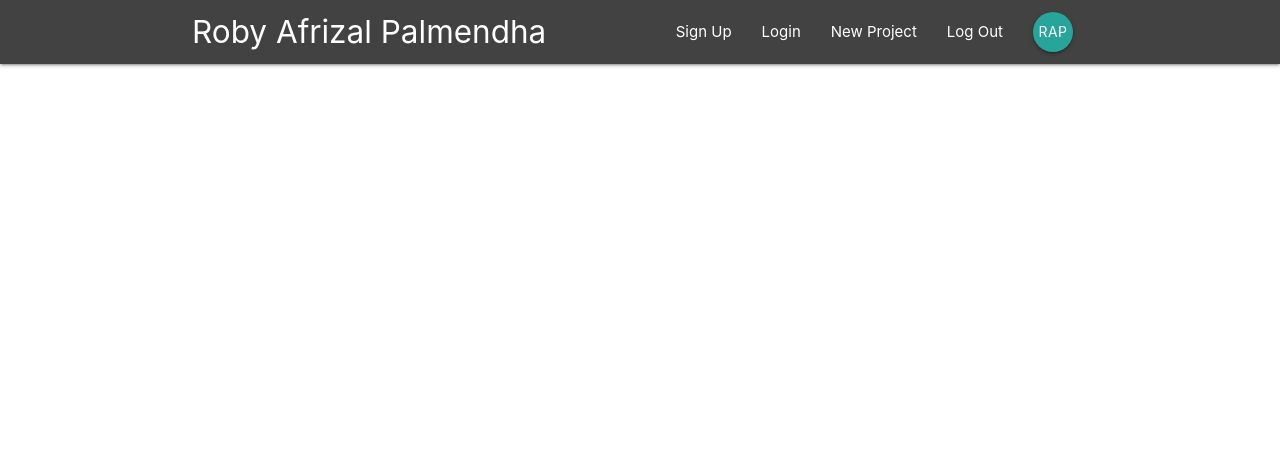
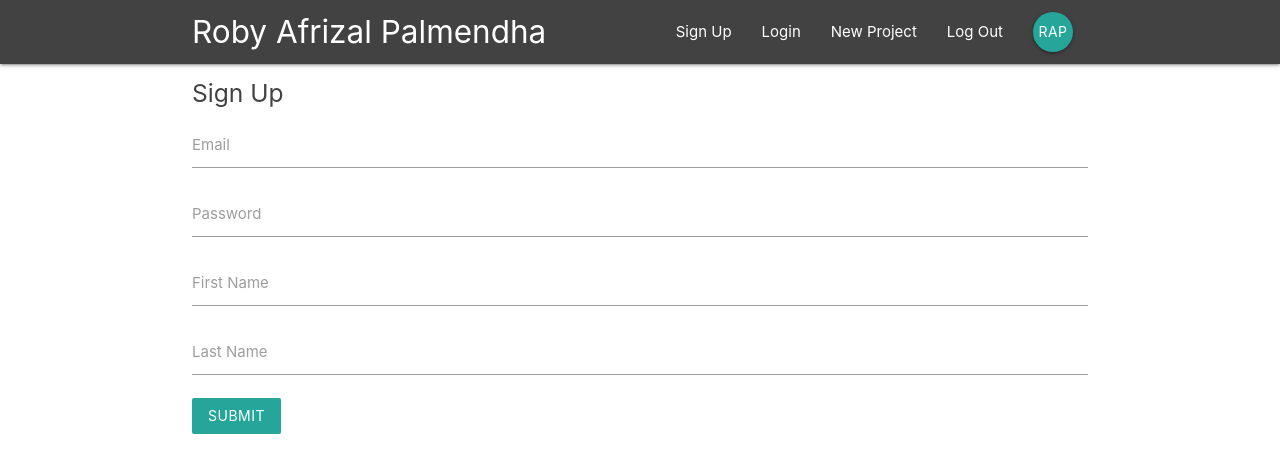
Before and after one commit to robyafrizal/dashboard-firebase, a React (Create React App) app: page /signup in a window 1280 px wide. Shown: the top 472 px of the page. Built offline with nearby package versions, Linux system fonts and the light colour scheme.

Commit message:
create project page

```diff
--- a/public/index.html
+++ b/public/index.html
@@ -49,5 +49,6 @@
       To begin the development, run `npm start` or `yarn start`.
       To create a production bundle, use `npm run build` or `yarn build`.
     -->
+    <script src="https://cdnjs.cloudflare.com/ajax/libs/materialize/1.0.0/js/materialize.min.js"></script>
   </body>
 </html>
--- a/src/App.js
+++ b/src/App.js
@@ -3,6 +3,9 @@
 import Navbar from "./components/layout/Navbar";
 import Dashboard from "./components/dashboard/Dashboard";
 import ProjectDetails from "./components/project/ProjectDetails";
+import SignIn from "./components/auth/SignIn";
+import SignUp from "./components/auth/SignUp";
+import CreateProject from "./components/project/CreateProject";
 
 function App() {
   return (
@@ -12,6 +15,9 @@
         <Switch>
           <Route exact path="/" component={Dashboard} />
           <Route path="/project/:id" component={ProjectDetails} />
+          <Route path="/signin" component={SignIn} />
+          <Route path="/signup" component={SignUp} />
+          <Route path="/create" component={CreateProject} />
         </Switch>
       </div>
     </Router>
--- a/src/components/auth/SignIn.js
+++ b/src/components/auth/SignIn.js
@@ -0,0 +1,37 @@
+import React, { Component } from "react";
+
+export default class SignIn extends Component {
+  state = {
+    email: "",
+    password: ""
+  };
+  handleChange = e => {
+    this.setState({
+      [e.target.id]: e.target.value
+    });
+  };
+  handleSubmit = e => {
+    e.preventDefault();
+    console.log(this.state);
+  };
+  render() {
+    return (
+      <div className="container">
+        <form onSubmit={this.handleSubmit} className="white">
+          <h5 className="grey-text text-darken-3">Sign In</h5>
+          <div className="input-field">
+            <label htmlFor="email">Email</label>
+            <input type="email" id="email" onChange={this.handleChange} />
+          </div>
+          <div className="input-field">
+            <label htmlFor="password">Password</label>
+            <input type="password" id="password" onChange={this.handleChange} />
+          </div>
+          <div className="input-field">
+            <button className="btn teal lighten-1 z-depth-0">Login</button>
+          </div>
+        </form>
+      </div>
+    );
+  }
+}
--- a/src/components/auth/SignUp.js
+++ b/src/components/auth/SignUp.js
@@ -0,0 +1,47 @@
+import React, { Component } from "react";
+
+export default class SignUp extends Component {
+  state = {
+    email: "",
+    password: "",
+    firstName: "",
+    lastName: ""
+  };
+  handleChange = e => {
+    this.setState({
+      [e.target.id]: e.target.value
+    });
+  };
+  handleSubmit = e => {
+    e.preventDefault();
+    console.log(this.state);
+  };
+  render() {
+    return (
+      <div className="container">
+        <form onSubmit={this.handleSubmit} className="white">
+          <h5 className="grey-text text-darken-3">Sign Up</h5>
+          <div className="input-field">
+            <label htmlFor="email">Email</label>
+            <input type="email" id="email" onChange={this.handleChange} />
+          </div>
+          <div className="input-field">
+            <label htmlFor="password">Password</label>
+            <input type="password" id="password" onChange={this.handleChange} />
+          </div>
+          <div className="input-field">
+            <label htmlFor="firstName">First Name</label>
+            <input type="text" id="firstName" onChange={this.handleChange} />
+          </div>
+          <div className="input-field">
+            <label htmlFor="lastName">Last Name</label>
+            <input type="text" id="lastName" onChange={this.handleChange} />
+          </div>
+          <div className="input-field">
+            <button className="btn teal lighten-1 z-depth-0">Submit</button>
+          </div>
+        </form>
+      </div>
+    );
+  }
+}
--- a/src/components/project/CreateProject.js
+++ b/src/components/project/CreateProject.js
@@ -0,0 +1,41 @@
+import React, { Component } from "react";
+
+export default class CreateProject extends Component {
+  state = {
+    title: "",
+    content: ""
+  };
+  handleChange = e => {
+    this.setState({
+      [e.target.id]: e.target.value
+    });
+  };
+  handleSubmit = e => {
+    e.preventDefault();
+    console.log(this.state);
+  };
+  render() {
+    return (
+      <div className="container">
+        <form onSubmit={this.handleSubmit} className="white">
+          <h5 className="grey-text text-darken-3">Create New Project</h5>
+          <div className="input-field">
+            <label htmlFor="title">Title</label>
+            <input type="text" id="title" onChange={this.handleChange} />
+          </div>
+          <div className="input-field">
+            <label htmlFor="content">Content Project</label>
+            <textarea
+              id="content"
+              className="materialize-textarea"
+              onChange={this.handleChange}
+            ></textarea>
+          </div>
+          <div className="input-field">
+            <button className="btn teal lighten-1 z-depth-0">Create</button>
+          </div>
+        </form>
+      </div>
+    );
+  }
+}
```
